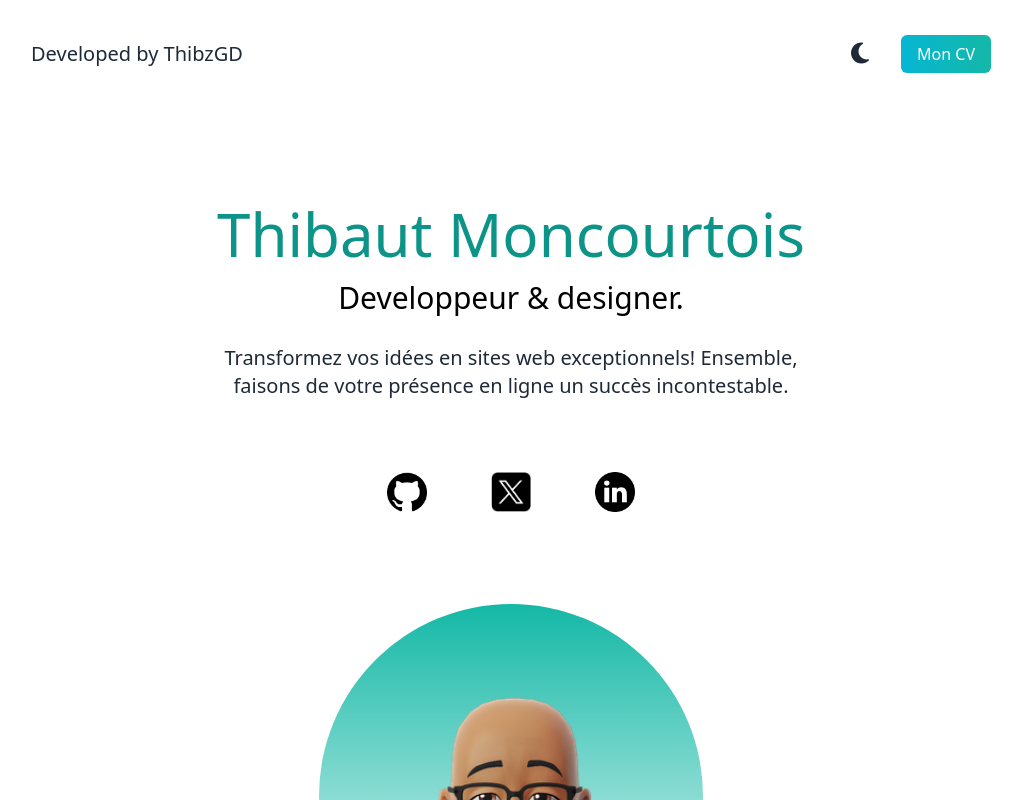
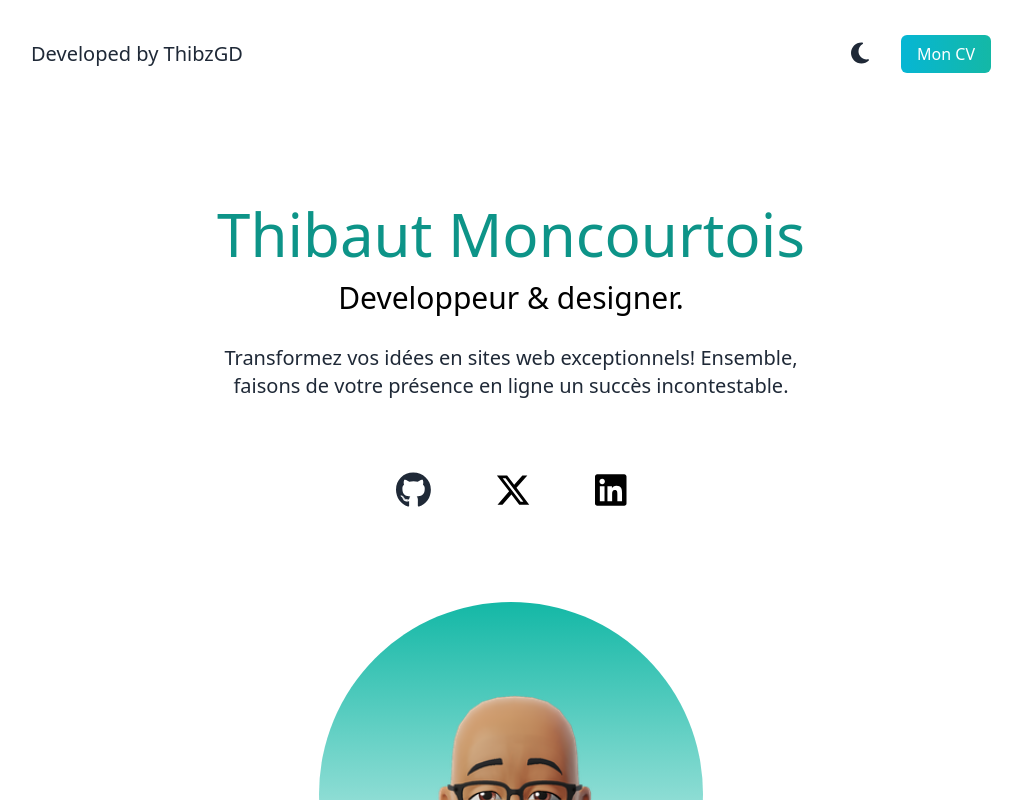
Before and after one commit to Thibaut-Moncourtois/ThibzGD.dev, a React (Vite) app: page / in a window 1280 px wide. Shown: the top 800 px of the page, without its empty margins (129-1151 px from the left). Built offline with nearby package versions, Linux system fonts and the light colour scheme.

Commit message:
remplacement des icons SocialMedia

```diff
--- a/src/components/App/App.tsx
+++ b/src/components/App/App.tsx
@@ -6,12 +6,10 @@ import DesignIcon from '../Icon3d/CodeIcon';
 import Icon3d from '../Icon3d/Icon3d';
 import EmailIcon from '../Icon3d/EmailIcon';
 import Pokedex from '../../assets/pokedex.png';
-import { useState } from 'react';
 
 function App() {
-  const { darkMode, setDarkMode } = useState(false);
   return (
-    <div className={darkMode ? 'dark' : ''}>
+    <div className="App">
       <header className="App-header">
         <title> ThibzGD Website</title>
         <meta name="description" />
@@ -52,7 +50,7 @@ function App() {
           </div>
         </section>
 
-        <section className="py-9">
+        <section className="py-8">
           <div>
             <h3 className="text-3xl py-1 text-black">Qui suis-je ?</h3>
             <p className="text-md py-2 leading-8 text-gray-800">
--- a/src/components/SocialMedia/SocialMedia.tsx
+++ b/src/components/SocialMedia/SocialMedia.tsx
@@ -1,25 +1,35 @@
-import LinkedInLogo from '../../assets/linkedin.png';
-import GithubLogo from '../../assets/github.png';
-import TwitterLogo from '../../assets/twitter.png';
+import { faGithub } from '@fortawesome/free-brands-svg-icons';
+import { faXTwitter } from '@fortawesome/free-brands-svg-icons';
+import { faLinkedin } from '@fortawesome/free-brands-svg-icons';
+import { FontAwesomeIcon } from '@fortawesome/react-fontawesome';
 
 function socialMedia() {
   return (
     <section className="flex justify-center gap-16 py-3">
       <div className="github-logo">
         <a href="https://github.com/Thibaut-Moncourtois">
-          <img className="w-10 " src={GithubLogo} alt="LogoGithub" />
+          <FontAwesomeIcon
+            icon={faGithub}
+            className="text-4xl dark:text-white"
+          />
         </a>
       </div>
 
       <div className="twitter-logo">
         <a href="https://twitter.com/Thibz_GD">
-          <img className="w-10" src={TwitterLogo} alt="LogoLinkedIn" />
+          <FontAwesomeIcon
+            icon={faXTwitter}
+            className="text-4xl text-black dark:text-white"
+          />
         </a>
       </div>
 
       <div className="linkedin-logo">
         <a href="https://www.linkedin.com/in/thibaut-moncourtois/">
-          <img className="w-10" src={LinkedInLogo} alt="LogoLinkedIn" />
+          <FontAwesomeIcon
+            icon={faLinkedin}
+            className="text-4xl text-black dark:text-white"
+          />
         </a>
       </div>
     </section>
--- a/src/providers/ThemeProvider.tsx
+++ b/src/providers/ThemeProvider.tsx
@@ -1,5 +1,5 @@
-import { useState, useEffect } from 'react';
-import { Theme, ThemeProviderProps } from '../types';
+import { useState, useEffect, useMemo } from 'react';
+import { Theme, ThemeProviderProps, ThemeProviderState } from '../types';
 import ThemeProviderContext from '../contexts/ThemeContext';
 
 function ThemeProvider({
@@ -31,12 +31,12 @@ function ThemeProvider({
     }
   }, [theme, storageKey]);
 
-  const value: ThemeProviderState = {
-    theme,
-    setTheme: (theme: Theme) => {
-      setTheme(theme);
-    },
-  };
+  const value: ThemeProviderState = useMemo(() => {
+    return {
+      theme,
+      setTheme: (currentTheme: Theme) => setTheme(currentTheme),
+    };
+  }, [theme]);
 
   return (
     <ThemeProviderContext.Provider {...props} value={value}>
```
